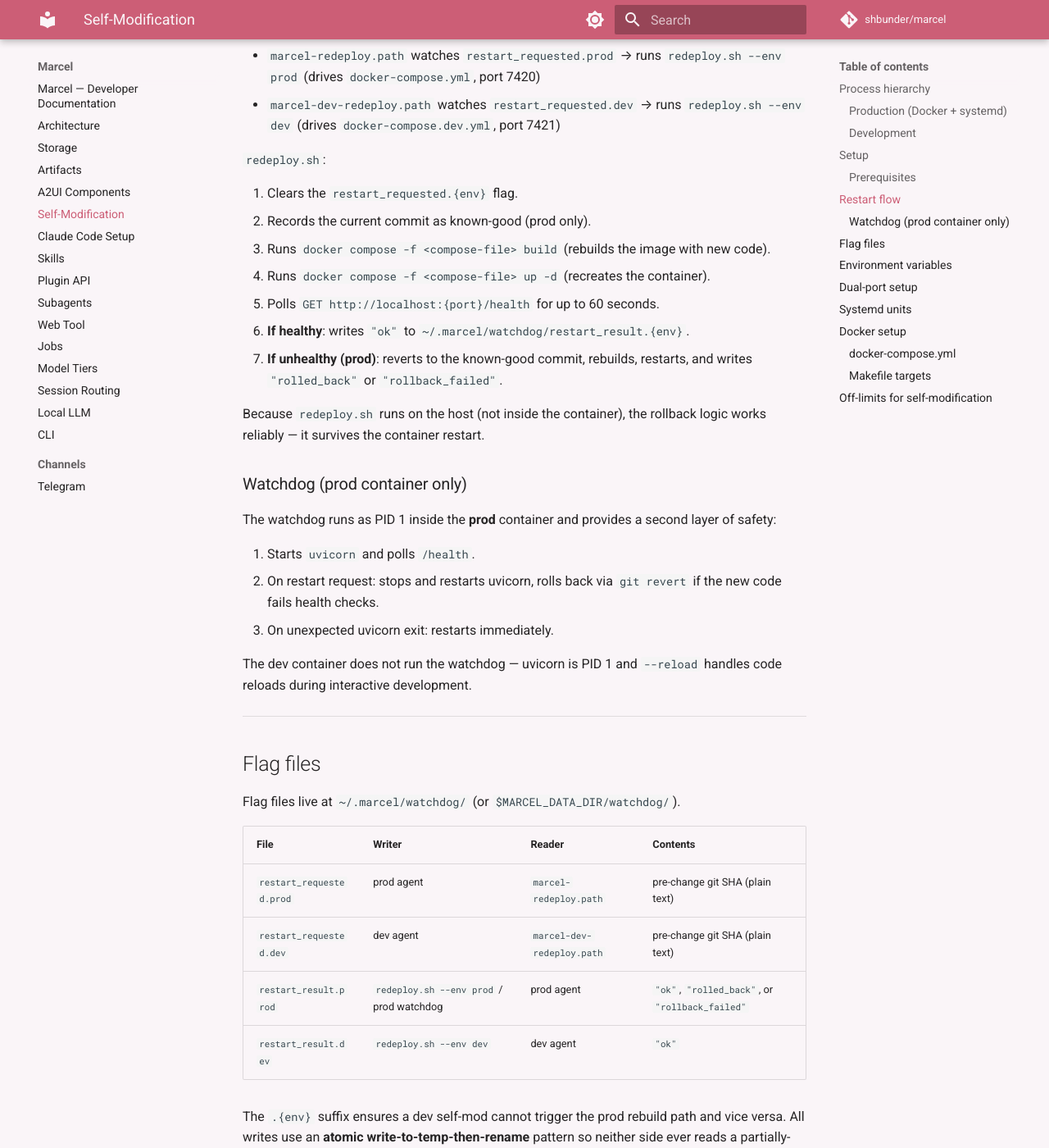
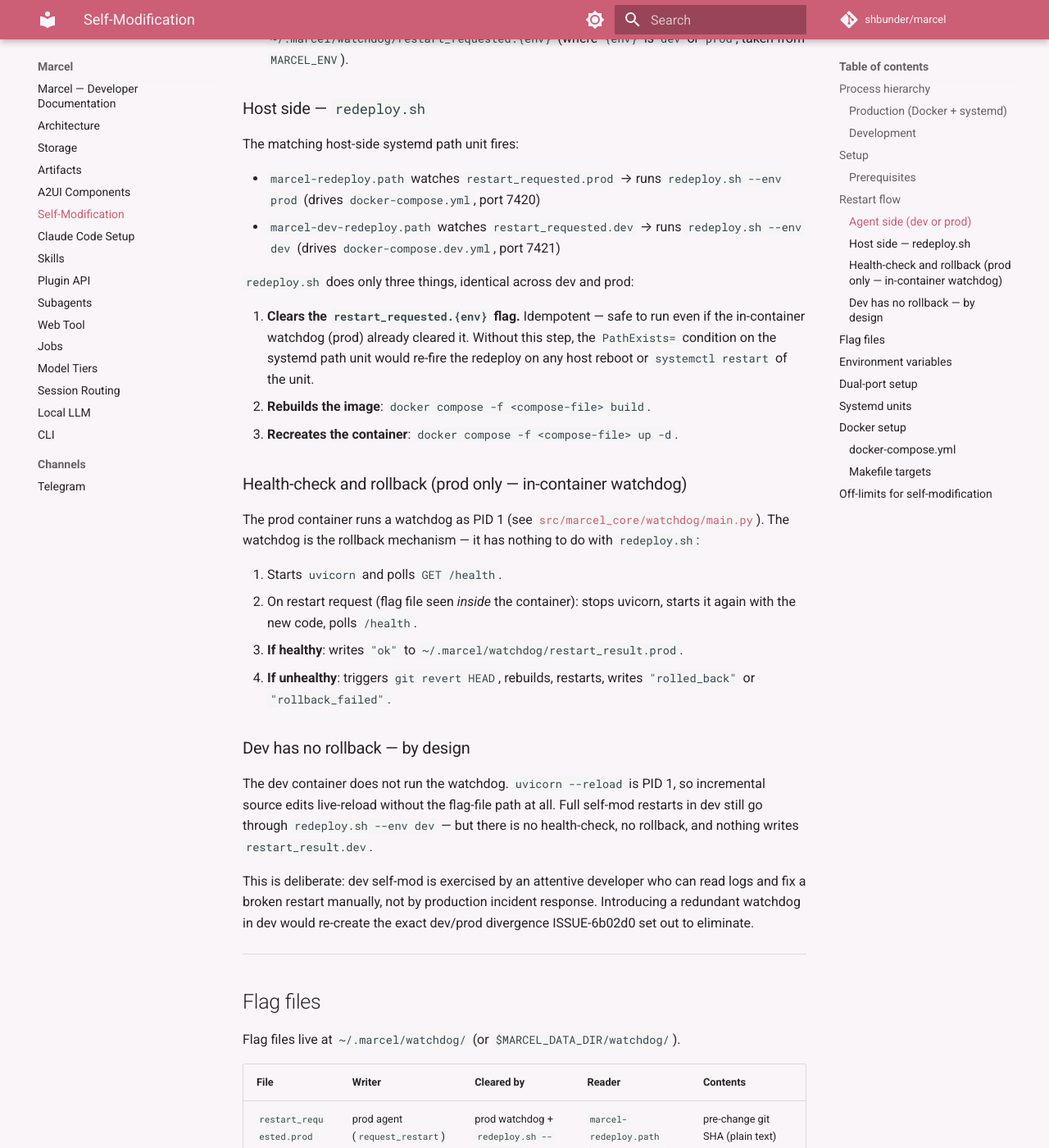
Before and after one commit to shbunder/marcel, an MkDocs documentation site: the page built from docs/self-modification.md, in a window 1280 px wide and 1400 px high, scrolled down 2244 px. Shown: the whole window at 82% size. Built offline with MkDocs 1.6.1 and Material for MkDocs 9.7.7, drawn with Linux system fonts in a browser that asks for light colours; comment, search, counter and statistics services are not loaded; some of the changed text lies outside the part shown.

Commit message:
🔧 [ISSUE-5ca6dc] impl: redeploy.sh clears the env-scoped flag + docs match actual behavior
- redeploy.sh: clear restart_requested.{env} after arg parsing, before
  running-check. Idempotent, fixes the dev-only bug where a missing
  watchdog meant the flag persisted across host reboots and spuriously
  re-fired marcel-dev-redeploy.path. Adds a DRY_RUN=1 test-only hook.
- tests/core/test_redeploy.py (new): 4 tests — env-scoped cleanup for
  both dev and prod, other-env isolation, idempotency on missing flag.
- docs/self-modification.md: rewrite the "Restart flow" section to
  describe the real split (redeploy.sh: flag-clear + build + recreate;
  prod watchdog: health-check + rollback + restart_result; dev: no
  watchdog by design). Fix the flag-files table — redeploy.sh never
  wrote restart_result.*, and nothing writes restart_result.dev.
- .claude/rules/self-modification.md + project/FEATURE_WORKFLOW.md:
  same drift pruned — redeploy.sh doesn't health-check or rollback;
  the prod in-container watchdog does.

Co-Authored-By: Claude Opus 4.7 <noreply@anthropic.com>

```diff
--- a/docs/self-modification.md
+++ b/docs/self-modification.md
@@ -82,8 +82,10 @@ To tear down: `make teardown` (stops everything, removes systemd units, preserve
 ## Restart flow
 
 Dev and prod share one mechanism. The only differences are the flag-file
-suffix (resolved from `MARCEL_ENV`) and the compose file the redeploy script
-drives.
+suffix (resolved from `MARCEL_ENV`), the compose file the redeploy script
+drives, and whether rollback is automatic (prod) or developer-driven (dev).
+
+### Agent side (dev or prod)
 
 When Marcel modifies its own code:
 
@@ -92,6 +94,8 @@ When Marcel modifies its own code:
    `~/.marcel/watchdog/restart_requested.{env}` (where `{env}` is `dev` or
    `prod`, taken from `MARCEL_ENV`).
 
+### Host side — `redeploy.sh`
+
 The matching host-side systemd path unit fires:
 
 - `marcel-redeploy.path` watches `restart_requested.prod` → runs
@@ -99,32 +103,40 @@ The matching host-side systemd path unit fires:
 - `marcel-dev-redeploy.path` watches `restart_requested.dev` → runs
   `redeploy.sh --env dev` (drives `docker-compose.dev.yml`, port 7421)
 
+`redeploy.sh` does only three things, identical across dev and prod:
+
+1. **Clears the `restart_requested.{env}` flag.** Idempotent — safe to run
+   even if the in-container watchdog (prod) already cleared it. Without this
+   step, the `PathExists=` condition on the systemd path unit would re-fire
+   the redeploy on any host reboot or `systemctl restart` of the unit.
+2. **Rebuilds the image**: `docker compose -f <compose-file> build`.
+3. **Recreates the container**: `docker compose -f <compose-file> up -d`.
+
+### Health-check and rollback (prod only — in-container watchdog)
+
+The prod container runs a watchdog as PID 1 (see
+[`src/marcel_core/watchdog/main.py`](https://github.com/shbunder/marcel/blob/main/src/marcel_core/watchdog/main.py)).
+The watchdog is the rollback mechanism — it has nothing to do with
 `redeploy.sh`:
 
-1. Clears the `restart_requested.{env}` flag.
-2. Records the current commit as known-good (prod only).
-3. Runs `docker compose -f <compose-file> build` (rebuilds the image with new code).
-4. Runs `docker compose -f <compose-file> up -d` (recreates the container).
-5. Polls `GET http://localhost:{port}/health` for up to 60 seconds.
-6. **If healthy**: writes `"ok"` to `~/.marcel/watchdog/restart_result.{env}`.
-7. **If unhealthy (prod)**: reverts to the known-good commit, rebuilds, restarts,
-   and writes `"rolled_back"` or `"rollback_failed"`.
+1. Starts `uvicorn` and polls `GET /health`.
+2. On restart request (flag file seen *inside* the container): stops uvicorn,
+   starts it again with the new code, polls `/health`.
+3. **If healthy**: writes `"ok"` to `~/.marcel/watchdog/restart_result.prod`.
+4. **If unhealthy**: triggers `git revert HEAD`, rebuilds, restarts, writes
+   `"rolled_back"` or `"rollback_failed"`.
 
-Because `redeploy.sh` runs on the host (not inside the container), the rollback
-logic works reliably — it survives the container restart.
+### Dev has no rollback — by design
 
-### Watchdog (prod container only)
+The dev container does not run the watchdog. `uvicorn --reload` is PID 1, so
+incremental source edits live-reload without the flag-file path at all.
+Full self-mod restarts in dev still go through `redeploy.sh --env dev` — but
+there is no health-check, no rollback, and nothing writes `restart_result.dev`.
 
-The watchdog runs as PID 1 inside the **prod** container and provides a second
-layer of safety:
-
-1. Starts `uvicorn` and polls `/health`.
-2. On restart request: stops and restarts uvicorn, rolls back via `git revert`
-   if the new code fails health checks.
-3. On unexpected uvicorn exit: restarts immediately.
-
-The dev container does not run the watchdog — uvicorn is PID 1 and
-`--reload` handles code reloads during interactive development.
+This is deliberate: dev self-mod is exercised by an attentive developer who
+can read logs and fix a broken restart manually, not by production incident
+response. Introducing a redundant watchdog in dev would re-create the exact
+dev/prod divergence ISSUE-6b02d0 set out to eliminate.
 
 ---
 
@@ -132,12 +144,12 @@ The dev container does not run the watchdog — uvicorn is PID 1 and
 
 Flag files live at `~/.marcel/watchdog/` (or `$MARCEL_DATA_DIR/watchdog/`).
 
-| File | Writer | Reader | Contents |
-|------|--------|--------|----------|
-| `restart_requested.prod` | prod agent | `marcel-redeploy.path` | pre-change git SHA (plain text) |
-| `restart_requested.dev` | dev agent | `marcel-dev-redeploy.path` | pre-change git SHA (plain text) |
-| `restart_result.prod` | `redeploy.sh --env prod` / prod watchdog | prod agent | `"ok"`, `"rolled_back"`, or `"rollback_failed"` |
-| `restart_result.dev` | `redeploy.sh --env dev` | dev agent | `"ok"` |
+| File | Writer | Cleared by | Reader | Contents |
+|------|--------|-----------|--------|----------|
+| `restart_requested.prod` | prod agent (`request_restart`) | prod watchdog + `redeploy.sh --env prod` | `marcel-redeploy.path` (existence trigger) | pre-change git SHA (plain text) |
+| `restart_requested.dev` | dev agent (`request_restart`) | `redeploy.sh --env dev` | `marcel-dev-redeploy.path` (existence trigger) | pre-change git SHA (plain text) |
+| `restart_result.prod` | prod watchdog | (not cleared by redeploy) | prod agent (optional) | `"ok"`, `"rolled_back"`, or `"rollback_failed"` |
+| `restart_result.dev` | *(nothing — dev has no in-container watchdog by design)* | — | — | — |
 
 The `.{env}` suffix ensures a dev self-mod cannot trigger the prod rebuild
 path and vice versa. All writes use an **atomic write-to-temp-then-rename**
```
Also changed, not shown: .claude/rules/self-modification.md (+1 -1 lines), project/FEATURE_WORKFLOW.md (+1 -1 lines), project/issues/wip/ISSUE-260421-5ca6dc-redeploy-flag-cleanup-docs-sync.md (renamed from project/issues/open/ISSUE-260421-5ca6dc-redeploy-flag-cleanup-docs-sync.md), 2 other files.
